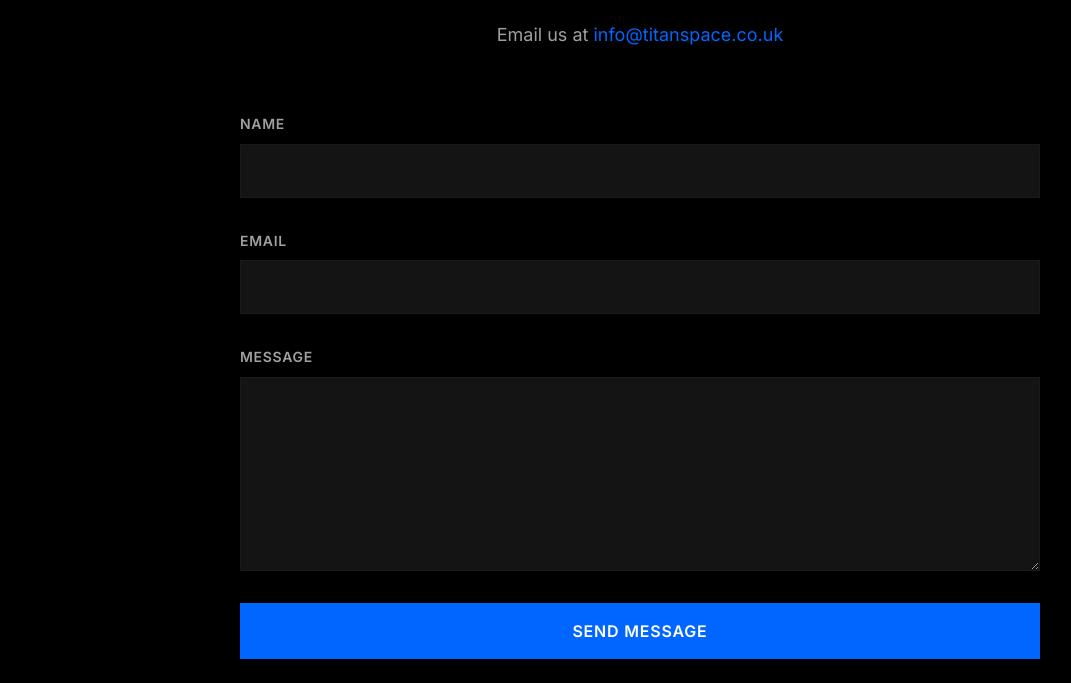
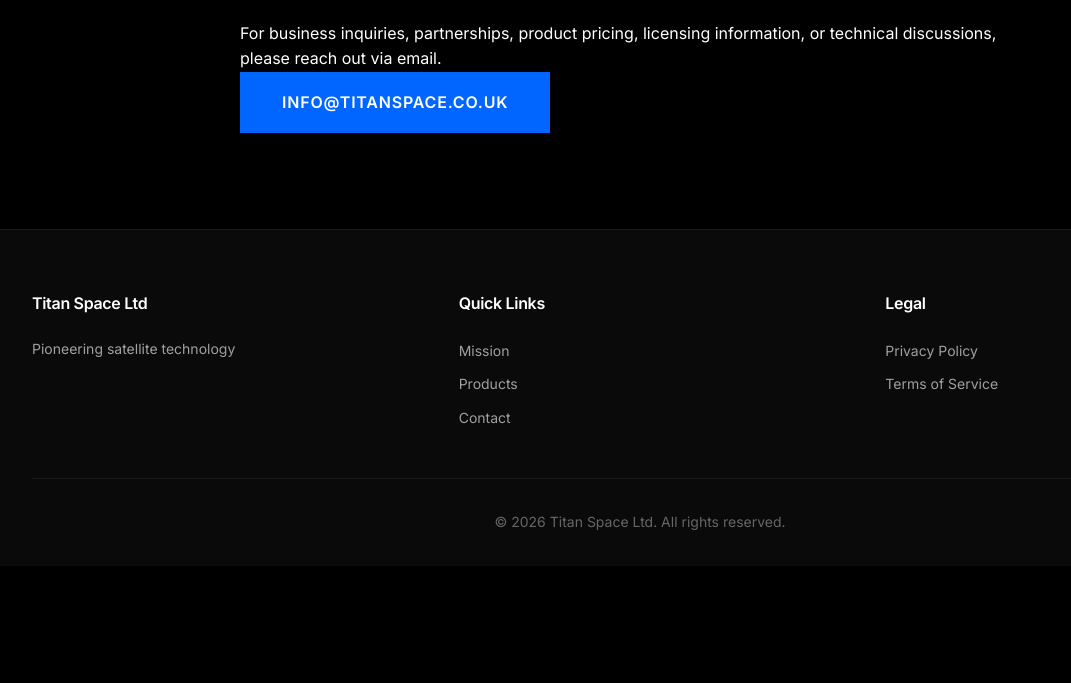
Before and after one commit to BuildASpacePro/TitanSpaceSite, a website built with Vite: page contact.html in a window 1280 px wide. Shown: the part 637-1320 px from the top of the page, without its empty margins (0-1071 px from the left). After the commit the page ends 1203 px from the top, so only its background shows below. Built offline with nearby package versions, Linux system fonts and the light colour scheme.

Commit message:
Changed the contact page

```diff
--- a/contact.html
+++ b/contact.html
@@ -63,24 +63,14 @@
             <div class="contact-form-wrapper">
                 <div class="contact-form-container">
                     <h2>Get in touch</h2>
-                    <p class="contact-email">
-                        Email us at <a href="mailto:info@titanspace.co.uk">info@titanspace.co.uk</a>
+                    <p class="contact-description">
+                        For business inquiries, partnerships, product pricing, licensing information, or technical discussions, please reach out via email.
                     </p>
-                    <form class="contact-form" id="contactForm">
-                        <div class="form-group">
-                            <label for="name">Name</label>
-                            <input type="text" id="name" name="name" required>
-                        </div>
-                        <div class="form-group">
-                            <label for="email">Email</label>
-                            <input type="email" id="email" name="email" required>
-                        </div>
-                        <div class="form-group">
-                            <label for="message">Message</label>
-                            <textarea id="message" name="message" rows="8" required></textarea>
-                        </div>
-                        <button type="submit" class="btn-primary">Send Message</button>
-                    </form>
+                    <div class="contact-email-box">
+                        <a href="mailto:info@titanspace.co.uk" class="btn-primary email-button">
+                            info@titanspace.co.uk
+                        </a>
+                    </div>
                 </div>
             </div>
         </div>
```
